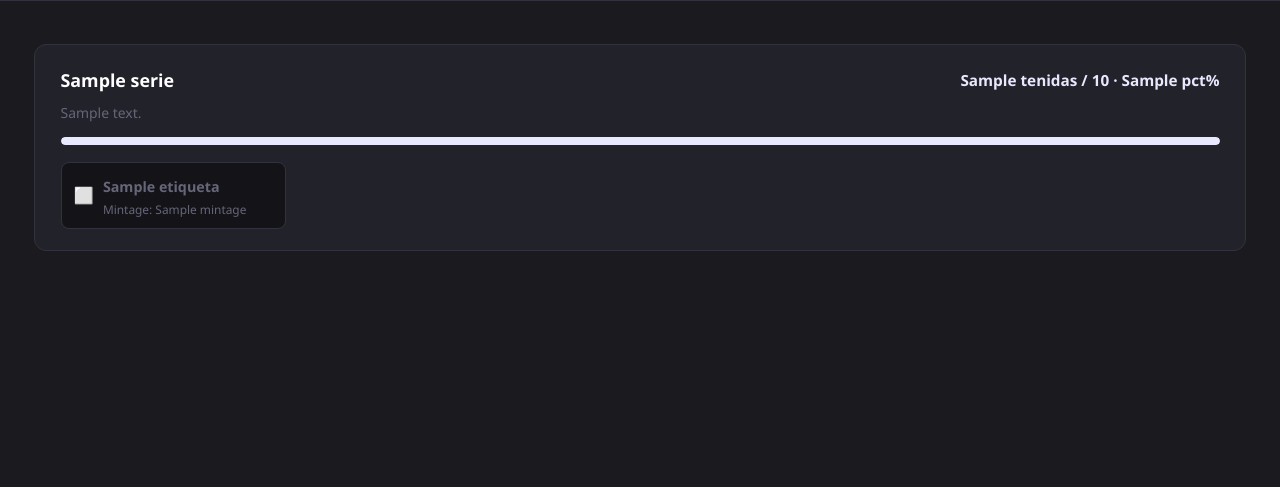
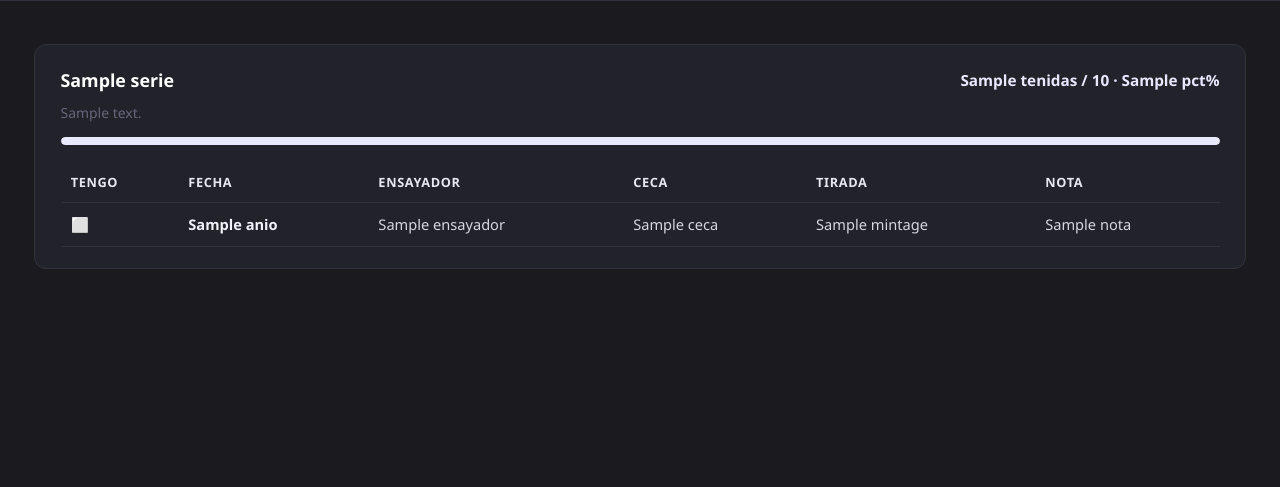
Before and after one commit to angelops1998/numisbol, a Python web app: template app/templates/coleccion/series.html in a window 1280 px wide. Shown: the part 201-688 px from the top of the page. Run offline with Jinja, Linux system fonts and the light colour scheme; the template is opened without the code that fills it: most values are stand-ins (such as "Sample title", 1, 10 or a date in 2020).

Commit message:
Variantes de serie en tabla estilo catálogo con texto más legible
Co-Authored-By: Claude Fable 5 <noreply@anthropic.com>

```diff
--- /dev/null
+++ b/app/templates/coleccion/_serie_tabla.html
@@ -0,0 +1,41 @@
+{# Tabla de variantes de una serie.
+   Espera: serie, tengo (dict variante_id → coin_id), current_id (opcional) #}
+<div style="overflow-x:auto">
+    <table style="width:100%;border-collapse:collapse;font-size:.86rem">
+        <thead>
+            <tr style="border-bottom:1px solid var(--border)">
+                <th style="text-align:left;padding:.55rem .6rem;color:#e7e7f0;font-size:.75rem;text-transform:uppercase;letter-spacing:.05em">Tengo</th>
+                <th style="text-align:left;padding:.55rem .6rem;color:#e7e7f0;font-size:.75rem;text-transform:uppercase;letter-spacing:.05em">Fecha</th>
+                <th style="text-align:left;padding:.55rem .6rem;color:#e7e7f0;font-size:.75rem;text-transform:uppercase;letter-spacing:.05em">Ensayador</th>
+                <th style="text-align:left;padding:.55rem .6rem;color:#e7e7f0;font-size:.75rem;text-transform:uppercase;letter-spacing:.05em">Ceca</th>
+                <th style="text-align:left;padding:.55rem .6rem;color:#e7e7f0;font-size:.75rem;text-transform:uppercase;letter-spacing:.05em">Tirada</th>
+                <th style="text-align:left;padding:.55rem .6rem;color:#e7e7f0;font-size:.75rem;text-transform:uppercase;letter-spacing:.05em">Nota</th>
+            </tr>
+        </thead>
+        <tbody>
+            {% for v in serie.variantes %}
+            {% set la_tengo = v.id in tengo %}
+            {% set es_esta = current_id is defined and current_id == v.id %}
+            <tr style="border-bottom:1px solid var(--border);
+                       {% if es_esta %}background:rgba(124,58,237,.12);
+                       {% elif la_tengo %}background:rgba(74,222,128,.06);{% endif %}">
+                <td style="padding:.55rem .6rem;white-space:nowrap">
+                    {% if la_tengo %}✅{% else %}⬜{% endif %}
+                    {% if es_esta %}<span style="font-size:.7rem;color:#a78bfa;font-weight:700">← esta</span>{% endif %}
+                </td>
+                <td style="padding:.55rem .6rem;font-weight:700;color:#f2f2f8;white-space:nowrap">
+                    {% if la_tengo and not es_esta %}
+                    <a href="/coleccion/{{ tengo[v.id] }}" style="color:#f2f2f8;text-decoration:underline dotted">{{ v.anio or '—' }}</a>
+                    {% else %}
+                    {{ v.anio or '—' }}
+                    {% endif %}
+                </td>
+                <td style="padding:.55rem .6rem;color:#d6d6e2">{{ v.ensayador or '—' }}</td>
+                <td style="padding:.55rem .6rem;color:#d6d6e2;white-space:nowrap">{{ v.ceca or '—' }}</td>
+                <td style="padding:.55rem .6rem;color:#d6d6e2;white-space:nowrap">{{ v.mintage or '—' }}</td>
+                <td style="padding:.55rem .6rem;color:#d6d6e2">{{ v.nota or '—' }}</td>
+            </tr>
+            {% endfor %}
+        </tbody>
+    </table>
+</div>
--- a/app/templates/coleccion/series.html
+++ b/app/templates/coleccion/series.html
@@ -46,30 +46,9 @@
             </div>
 
             {% if p.serie.variantes %}
-            <!-- Variantes -->
-            <div style="display:grid;grid-template-columns:repeat(auto-fill,minmax(210px,1fr));gap:.5rem">
-                {% for v in p.serie.variantes %}
-                {% set la_tengo = v.id in tengo %}
-                <div style="display:flex;align-items:center;gap:.55rem;padding:.5rem .7rem;border-radius:8px;
-                            background:{% if la_tengo %}rgba(74,222,128,.08){% else %}var(--bg-2){% endif %};
-                            border:1px solid {% if la_tengo %}rgba(74,222,128,.35){% else %}var(--border){% endif %}">
-                    <span style="font-size:.95rem">{% if la_tengo %}✅{% else %}⬜{% endif %}</span>
-                    <div style="flex:1;min-width:0">
-                        {% if la_tengo %}
-                        <a href="/coleccion/{{ tengo[v.id] }}"
-                           style="font-size:.84rem;font-weight:600;color:var(--text-primary);text-decoration:none">
-                            {{ v.etiqueta }}
-                        </a>
-                        {% else %}
-                        <span style="font-size:.84rem;font-weight:600;color:var(--text-dim)">{{ v.etiqueta }}</span>
-                        {% endif %}
-                        {% if v.mintage %}
-                        <div style="font-size:.7rem;color:var(--text-dim)">Mintage: {{ v.mintage }}</div>
-                        {% endif %}
-                    </div>
-                </div>
-                {% endfor %}
-            </div>
+            {% with serie = p.serie %}
+            {% include "coleccion/_serie_tabla.html" %}
+            {% endwith %}
             {% else %}
             <p style="font-size:.82rem;color:var(--text-dim);margin:0">Esta serie no tiene variantes todavía.</p>
             {% endif %}
```
Also changed, not shown: app/templates/coleccion/detalle.html (+3 -19 lines).
